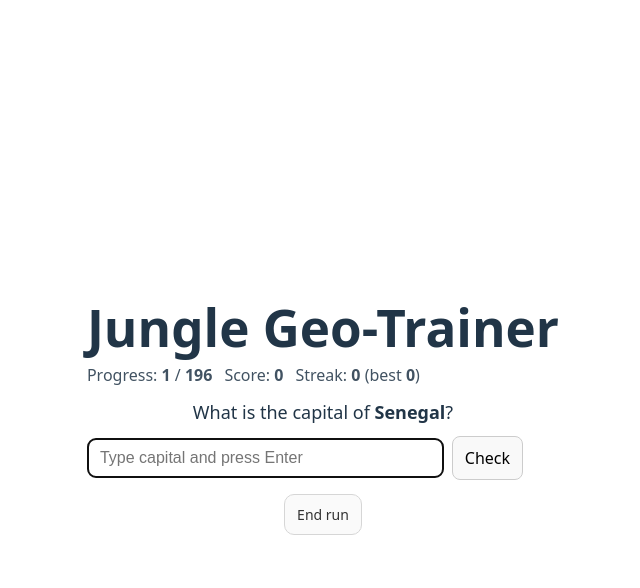
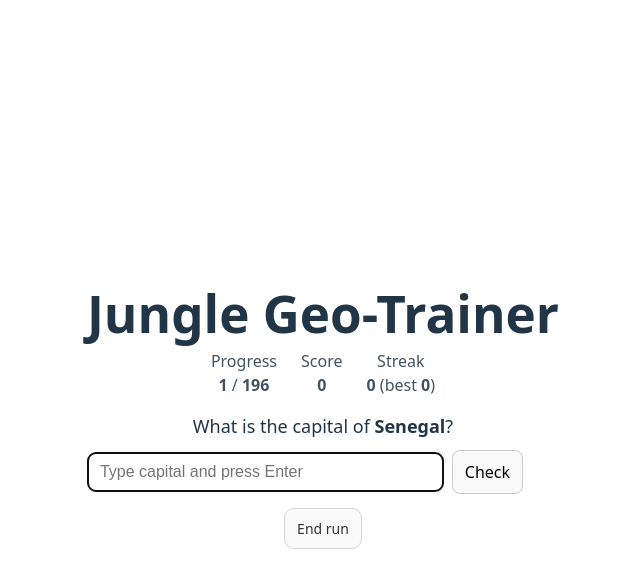
Before and after one commit to m-lawrynowicz/geo-trainer, a React (Vite) app: page / in a window 1280 px wide. Both pictures are taken after a click on the button "Start run". Shown: the top 588 px of the page, without its empty margins (317-957 px from the left). Built offline with nearby package versions, Linux system fonts and the light colour scheme.

Commit message:
Tweak run status layout for spacing and centering

```diff
--- a/src/App.jsx
+++ b/src/App.jsx
@@ -224,15 +224,31 @@ export default function App() {
     <div style={containerStyle}>
       <h1 style={{ marginBottom: 8 }}>Jungle Geo-Trainer</h1>
 
-      <div style={{ display: "flex", gap: 12, flexWrap: "wrap", opacity: 0.85 }}>
+      <div
+  style={{
+    display: "flex",
+    gap: 24,
+    justifyContent: "center",
+    flexWrap: "wrap",
+    opacity: 0.85,
+    marginTop: 8,
+    marginBottom: 16,
+    textAlign: "center",
+  }}
+>
   <div>
-          Progress: <b>{progress}</b> / <b>{total}</b>
+    Progress<br />
+    <b>{progress}</b> / <b>{total}</b>
   </div>
+
   <div>
-          Score: <b>{score}</b>
+    Score<br />
+    <b>{score}</b>
   </div>
+
   <div>
-          Streak: <b>{currentStreak}</b> (best <b>{bestStreak}</b>)
+    Streak<br />
+    <b>{currentStreak}</b> (best <b>{bestStreak}</b>)
   </div>
 </div>
 
```
Lines whose indentation alone changed are shown as unchanged.
